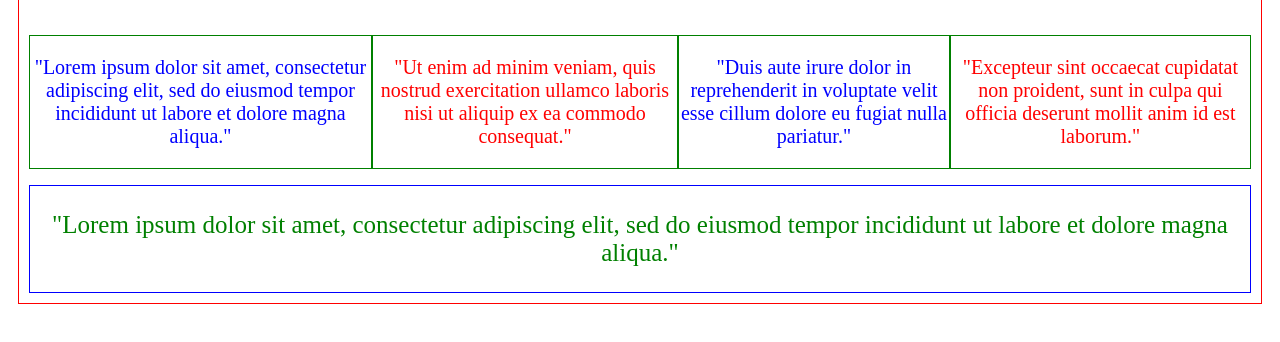
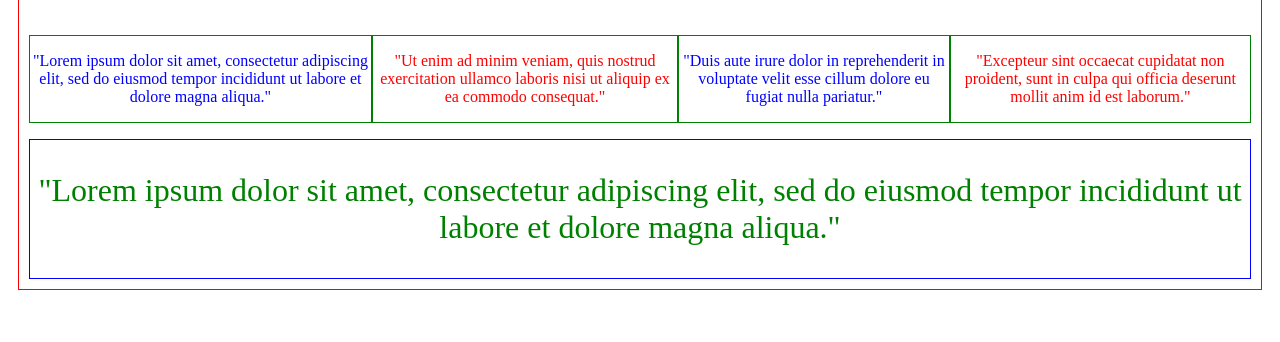
Before and after one commit to Warlup/SASS-Exercises, a plain HTML site: page sass_exercise_3-functions_modules/index.html in a window 1280 px wide. Shown: the part 80-422 px from the top of the page. Drawn offline with Linux system fonts and the light colour scheme.

Commit message:
SASS exercise

```diff
--- /dev/null
+++ b/sass_exercise_3-functions_modules/_function.scss
@@ -0,0 +1,4 @@
+@function rem ($size) {
+    $font-size: ($size / 16) + rem;
+    @return $font-size;
+}
--- /dev/null
+++ b/sass_exercise_3-functions_modules/_variables.scss
@@ -0,0 +1,3 @@
+$primary-color: blue;
+$secondary-color: red;
+$third-color: green;
--- a/sass_exercise_3-functions_modules/style.scss
+++ b/sass_exercise_3-functions_modules/style.scss
@@ -1,56 +1,50 @@
-@function rem ($size) {
-    $font-size: ($size / 16) + rem;
-    @return $font-size;
-}
-
-$primary-color: blue;
-$secondary-color: red;
-$third-color: green;
+@use "function.scss" as f;
+@use "variables.scss" as v;
 
 .container{
-    border: 1px solid red;
+    border: 1px solid v.$secondary-color;
     display: flex;
     flex-direction: column;
     margin: 0px 10px;
     padding: 10px;
-    border: 1px solid $secondary-color;
+    border: 1px solid v.$secondary-color;
     gap: 1rem;
     h1 {
         display: flex;
         justify-content: center;
-        color: $third-color;
-        text-decoration: underline 1px $primary-color;
+        color: v.$third-color;
+        text-decoration: 1px underline v.$primary-color;
     }
     section {
         display: flex;
         flex-direction: row;
         article{
-            border: 1px $third-color solid;
+            border: 1px v.$third-color solid;
             p{
                 display: flex;
                 text-align: center;
-                font-size: rem(20);
+                font-size: f.rem(16);
             }
             &:nth-child(odd){
                 p{
-                    color: blue;
+                    color: v.$primary-color;
                 }
             }
             &:nth-child(even){
                 p{
-                    color: red;
+                    color: v.$secondary-color;
                 }
             }
         }
         &:last-child{
             article{
-                border: 1px solid blue;
+                border: 1px solid v.$primary-color;
                 width: 100%;
                 display: flex;
                 justify-content: center;
                 p{
                     color: green;
-                    font-size: rem(25);
+                    font-size: f.rem(32);
                 }
             }
         }
```
Also changed, not shown: sass_exercise_3-functions_modules/function.css (added), sass_exercise_3-functions_modules/style.css, 2 other files.
